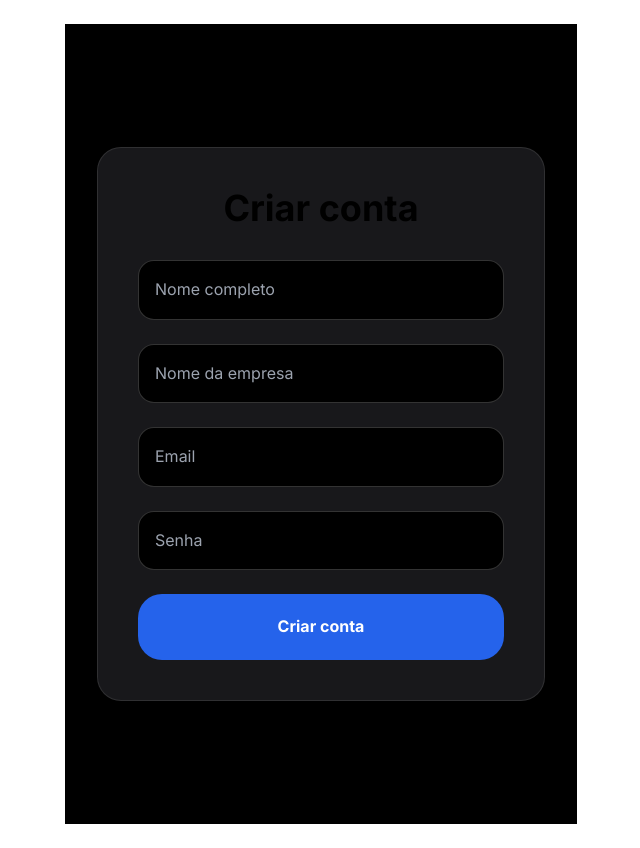
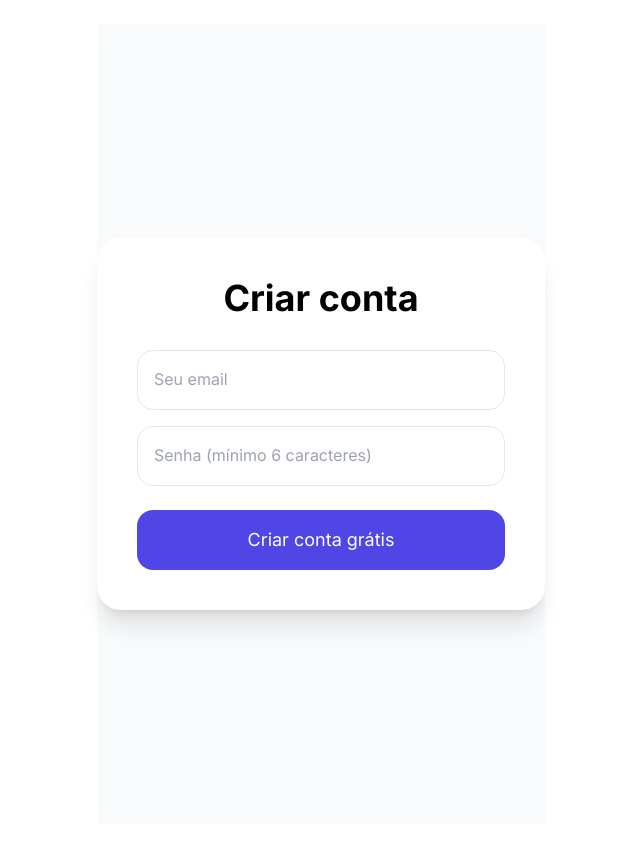
Before and after one commit to mirellanascimento86/plataforma-ia-multitenant, a Next.js app: page /cadastro in a window 1280 px wide. Shown: the whole page, without its empty margins (319-959 px from the left). Built offline with nearby package versions, Linux system fonts and the light colour scheme; no server answers.

Commit message:
Update page.tsx

```diff
--- a/app/(auth)/cadastro/page.tsx
+++ b/app/(auth)/cadastro/page.tsx
@@ -1,60 +1,57 @@
-'use client';
-
-import { useState } from 'react';
-import { createClient } from '@/utils/supabase/client';
-import { useRouter } from 'next/navigation';
+'use client'
+import { useState } from 'react'
+import { createBrowserClient } from '@supabase/ssr'
+import { useRouter } from 'next/navigation'
 
 export default function CadastroPage() {
-  const [loading, setLoading] = useState(false);
-  const [error, setError] = useState('');
-  const router = useRouter();
-  const supabase = createClient();
+  const [email, setEmail] = useState('')
+  const [password, setPassword] = useState('')
+  const [loading, setLoading] = useState(false)
+  const router = useRouter()
 
-  const handleSubmit = async (e: React.FormEvent<HTMLFormElement>) => {
-    e.preventDefault();
-    setLoading(true);
-    setError('');
+  const supabase = createBrowserClient(
+    process.env.NEXT_PUBLIC_SUPABASE_URL!,
+    process.env.NEXT_PUBLIC_SUPABASE_ANON_KEY!
+  )
 
-    const formData = new FormData(e.currentTarget);
-    const nome = formData.get('nome') as string;
-    const empresa = formData.get('empresa') as string;
-    const email = formData.get('email') as string;
-    const password = formData.get('password') as string;
-
-    const { data, error: authError } = await supabase.auth.signUp({
-      email,
-      password,
-      options: { data: { nome, empresa } }
-    });
-
-    if (authError) {
-      setError(authError.message);
-      setLoading(false);
-      return;
+  const handleCadastro = async () => {
+    setLoading(true)
+    const { error } = await supabase.auth.signUp({ email, password })
+    if (error) {
+      alert('Erro: ' + error.message)
+    } else {
+      alert('Cadastro realizado! Agora faça login.')
+      router.push('/auth/login')
     }
-
-    await supabase.from('usuarios').insert({ id: data.user!.id, nome, empresa });
-
-    router.push('/dashboard');
-  };
+    setLoading(false)
+  }
 
   return (
-    <div className="min-h-screen bg-black flex items-center justify-center p-8">
-      <div className="max-w-md w-full bg-zinc-900 p-10 rounded-3xl border border-white/10">
+    <div className="min-h-screen flex items-center justify-center bg-gray-50">
+      <div className="bg-white p-10 rounded-3xl w-full max-w-md shadow-xl">
         <h1 className="text-4xl font-bold text-center mb-8">Criar conta</h1>
-        <form onSubmit={handleSubmit} className="space-y-6">
-          <input name="nome" placeholder="Nome completo" required className="w-full bg-black border border-white/20 p-4 rounded-2xl" />
-          <input name="empresa" placeholder="Nome da empresa" required className="w-full bg-black border border-white/20 p-4 rounded-2xl" />
-          <input name="email" type="email" placeholder="Email" required className="w-full bg-black border border-white/20 p-4 rounded-2xl" />
-          <input name="password" type="password" placeholder="Senha" required className="w-full bg-black border border-white/20 p-4 rounded-2xl" />
-
-          {error && <p className="text-red-400 text-center">{error}</p>}
-
-          <button type="submit" disabled={loading} className="w-full py-5 bg-blue-600 rounded-3xl text-white font-bold">
-            {loading ? 'Criando...' : 'Criar conta'}
-          </button>
-        </form>
+        <input
+          type="email"
+          placeholder="Seu email"
+          className="w-full p-4 border rounded-2xl mb-4"
+          value={email}
+          onChange={(e) => setEmail(e.target.value)}
+        />
+        <input
+          type="password"
+          placeholder="Senha (mínimo 6 caracteres)"
+          className="w-full p-4 border rounded-2xl mb-6"
+          value={password}
+          onChange={(e) => setPassword(e.target.value)}
+        />
+        <button
+          onClick={handleCadastro}
+          disabled={loading}
+          className="w-full py-4 bg-indigo-600 text-white rounded-2xl text-lg hover:bg-indigo-700"
+        >
+          {loading ? 'Criando conta...' : 'Criar conta grátis'}
+        </button>
       </div>
     </div>
-  );
+  )
 }
```
